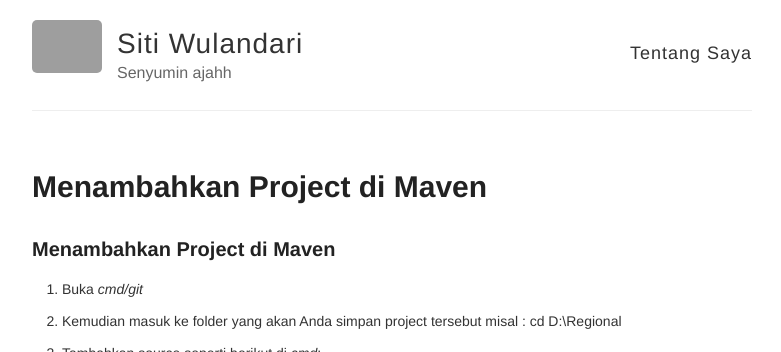
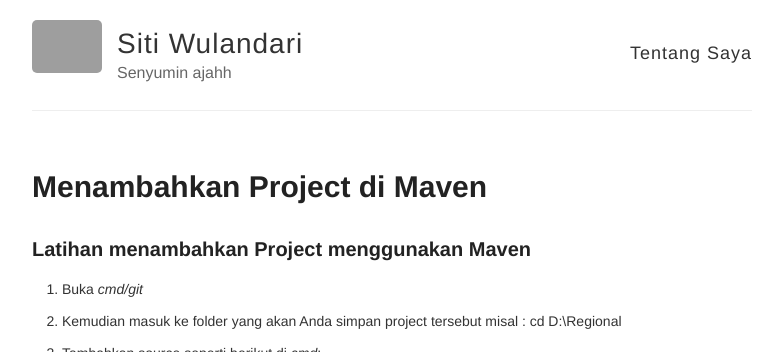
Before and after one commit to sitiwulandari/sitiwulandari.github.io, a Jekyll site: the page built from _posts/2017-05-01-Menambahkan-Project-menggunakan-Maven.md, in a window 1280 px wide, cut to the strip 0-352 px from the top of the page. Shown: the whole strip, without its empty margins (248-1029 px from the left). Built offline with Jekyll 4.4.1, drawn with Linux system fonts in a browser that asks for light colours; grey boxes are pictures that could not be loaded.

Commit message:
Update and rename 2017-05-01-Menambahkan-Project-memakai-Maven.md to 2017-05-01-Menambahkan-Project-menggunakan-Maven.md

```diff
--- a/_posts/2017-05-01-Menambahkan-Project-memakai-Maven.md
+++ b/_posts/2017-05-01-Menambahkan-Project-menggunakan-Maven.md
@@ -4,7 +4,7 @@ title: Menambahkan Project di Maven
 ---
 
 
-### Menambahkan Project di Maven
+### Latihan menambahkan Project menggunakan Maven
 
 1. Buka *cmd/git*
 
```
